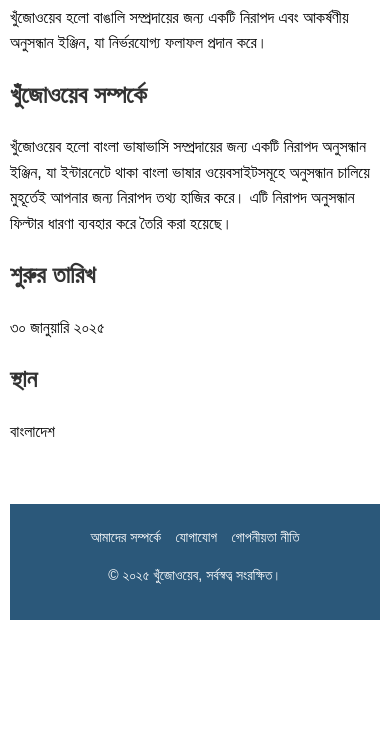
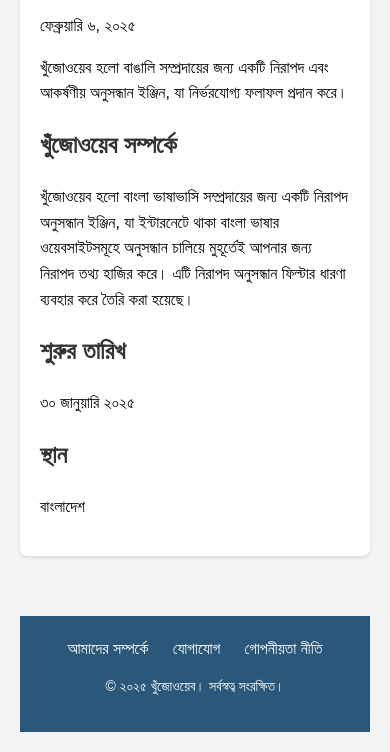
Before and after one commit to parvejtalukder/khujoweb, a plain HTML site: page about.html in a window 390 px wide. Shown: the part 283-1035 px from the top of the page. Before the commit the page ends 913 px from the top, so only its background shows below. Drawn offline with Linux system fonts and the light colour scheme; a web font is replaced by a local one.

Commit message:
Update about.html

```diff
--- a/about.html
+++ b/about.html
@@ -1,17 +1,9 @@
 <!DOCTYPE html>
-<html>
+<html lang="bn-BD">
 <head>
     <meta charset="UTF-8">
     <meta name="viewport" content="width=device-width, initial-scale=1.0">
     <title>খুঁজোওয়েব - আমাদের সম্পর্কে</title>
-    <link rel="icon" href="favicon.png" type="image/png">
-    <meta name="description" content="খুঁজোওয়েব হলো বাঙালি সম্প্রদায়ের জন্য একটি নিরাপদ এবং আকর্ষণীয় অনুসন্ধান ইঞ্জিন। ৩০ জানুয়ারি ২০২৫ সালে বাংলাদেশে এটি শুরু হয়।">
-    <meta name="keywords" content="খুঁজোওয়েব, বাংলা সার্চ ইঞ্জিন, নিরাপদ অনুসন্ধান, বাঙালি সম্প্রদায়, বাংলাদেশ">
-    <meta name="author" content="খুঁজোওয়েব টিম">
-    <meta property="og:title" content="খুঁজোওয়েব - আমাদের সম্পর্কে">
-    <meta property="og:description" content="খুঁজোওয়েব হলো বাঙালি সম্প্রদায়ের জন্য একটি নিরাপদ এবং আকর্ষণীয় অনুসন্ধান ইঞ্জিন। ৩০ জানুয়ারি ২০২৫ সালে বাংলাদেশে এটি শুরু হয়।">
-    <meta property="og:type" content="website">
-    <meta property="og:url" content="YOUR_WEBSITE_URL/about.html">
     <link href="https://fonts.maateen.me/tiro-bangla/font.css" rel="stylesheet">
     <style>
         body {
@@ -19,15 +11,20 @@
             margin: 0;
             padding: 20px;
             line-height: 1.6;
+            background-color: #f4f4f4;
+        }
+
+        .about-container {
+            padding: 20px;
+            max-width: 800px;
+            margin: 20px auto;
+            background-color: #fff;
+            border-radius: 8px;
+            box-shadow: 0 2px 4px rgba(0, 0, 0, 0.1);
         }
 
         h1, h2 {
             color: #333;
-        }
-
-        .container {
-            max-width: 800px;
-            margin: auto;
         }
 
         hr {
@@ -62,31 +59,13 @@
         footer p {
             font-size: 14px;
         }
-
-        /* Mobile View */
-        @media screen and (max-width: 600px) {
-            body {
-                padding: 10px;
-            }
-
-            .container {
-                max-width: 100%;
-            }
-
-            .footer-links a {
-                font-size: 14px;
-                margin: 0 5px;
-            }
-        }
     </style>
 </head>
 <body>
-    <header>
-        <a href="https://khujoweb.com"><img src="https://khujoweb.vercel.app/khujoweb.png" style="width: 150px; height: auto;"></a>
-        <hr>
-    </header>
+    <a href="https://khujoweb.com"><img src="https://khujoweb.vercel.app/khujoweb.png" style="width: 150px; height: auto;"></a>
+    <hr>
 
-    <div class="container">
+    <div class="about-container">
         <h1>আমাদের সম্পর্কে</h1>
         <p>ফেব্রুয়ারি ৬, ২০২৫</p>
         <p>খুঁজোওয়েব হলো বাঙালি সম্প্রদায়ের জন্য একটি নিরাপদ এবং আকর্ষণীয় অনুসন্ধান ইঞ্জিন, যা নির্ভরযোগ্য ফলাফল প্রদান করে।</p>
@@ -107,7 +86,7 @@
             <a href="contact.html">যোগাযোগ</a>
             <a href="privacy-policy.html">গোপনীয়তা নীতি</a>
         </div>
-        <p>&copy; ২০২৫ খুঁজোওয়েব, সর্বস্বত্ব সংরক্ষিত।</p>
+        <p>&copy; ২০২৫ খুঁজোওয়েব। সর্বস্বত্ব সংরক্ষিত।</p>
     </footer>
 </body>
 </html>
```
